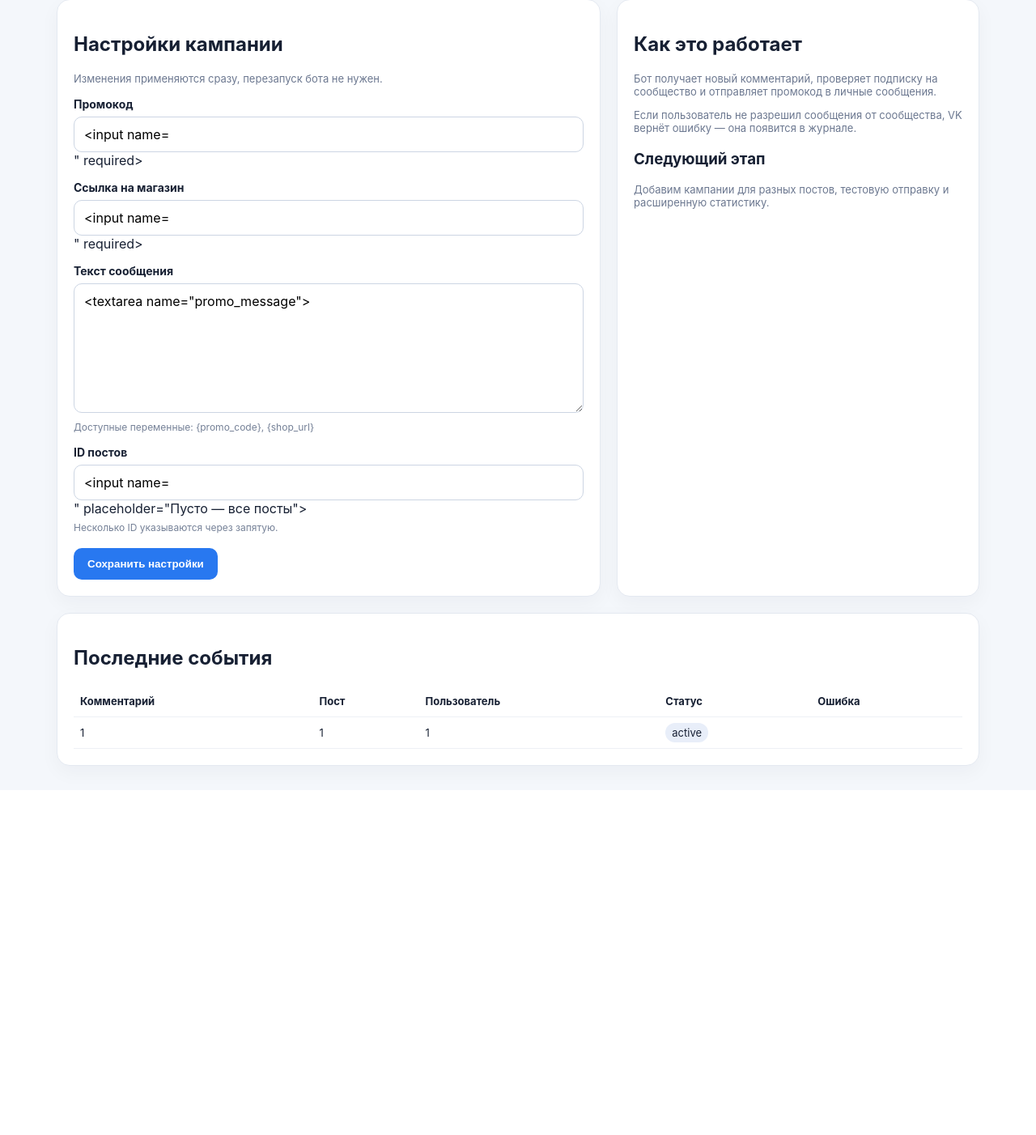
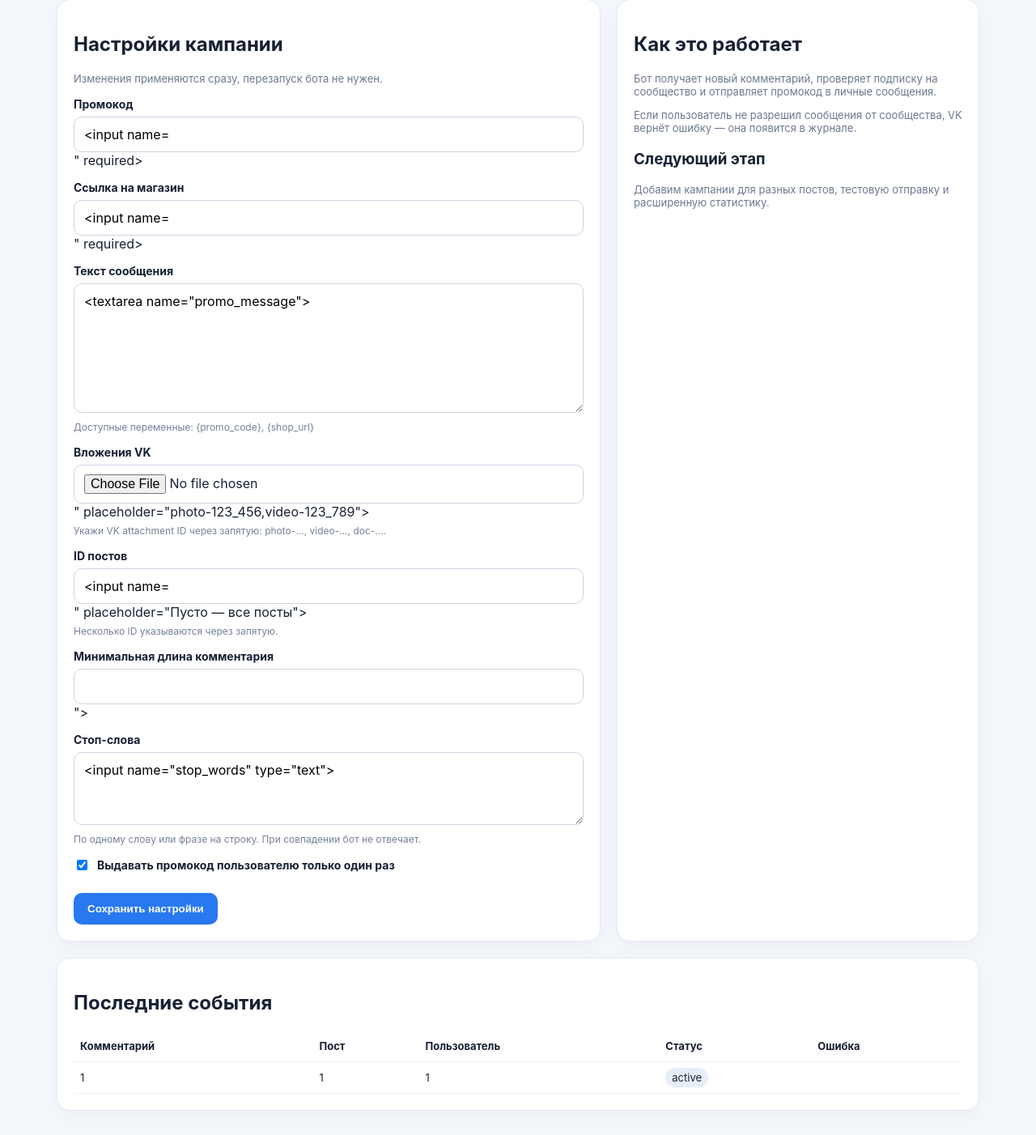
Before and after one commit to k1racle/vkbot_sb, a FastAPI app: template app/templates/admin.html in a window 1280 px wide. Shown: the part 240-1642 px from the top of the page at 81% size. Before the commit the page ends 1204 px from the top, so only its background shows below. Run offline with FastAPI, Linux system fonts and the light colour scheme; the template is opened without the code that fills it: most values are stand-ins (such as "Sample title", 1, 10 or a date in 2020); form fields are guessed from the names that the template uses; parts of the project's set-up code (start-up, migrations or seed data) failed here and were passed over.

Commit message:
Add anti-spam filters and VK attachments

```diff
--- a/app/config.py
+++ b/app/config.py
@@ -19,7 +19,11 @@ class Settings(BaseSettings):
         "Магазин: {shop_url}"
     )
     shop_url: str = "https://example.com"
+    promo_attachments: str = ""
     allowed_post_ids: str = ""
+    stop_words: str = ""
+    min_comment_length: int = 1
+    one_promo_per_user: bool = True
     log_level: str = "INFO"
     admin_username: str = "admin"
     admin_password: str
--- a/app/db.py
+++ b/app/db.py
@@ -49,6 +49,10 @@ def already_processed(session: Session, comment_id: int) -> bool:
     return session.query(ProcessedComment).filter_by(comment_id=comment_id).first() is not None
 
 
+def already_sent_to_user(session: Session, user_id: int) -> bool:
+    return session.query(ProcessedComment).filter_by(user_id=user_id, status="sent").first() is not None
+
+
 def read_settings(session: Session) -> dict[str, str]:
     return {item.key: item.value for item in session.query(BotSetting).all()}
 
--- a/app/main.py
+++ b/app/main.py
@@ -8,7 +8,15 @@ from starlette.middleware.sessions import SessionMiddleware
 from sqlalchemy import func
 
 from .config import get_settings
-from .db import ProcessedComment, SessionLocal, already_processed, init_db, read_settings, save_settings
+from .db import (
+    ProcessedComment,
+    SessionLocal,
+    already_processed,
+    already_sent_to_user,
+    init_db,
+    read_settings,
+    save_settings,
+)
 from .vk_api import VkApiError, is_group_member, send_message
 
 settings = get_settings()
@@ -36,6 +44,15 @@ async def root():
 
 def admin_required(request: Request) -> bool:
     return bool(request.session.get("admin_authenticated"))
+
+
+def setting(values: dict[str, str], name: str, default):
+    value = values.get(name)
+    return default if value is None else value
+
+
+def as_bool(value: str | bool) -> bool:
+    return value is True or str(value).strip().lower() in {"1", "true", "yes", "on"}
 
 
 @app.get("/login", response_class=HTMLResponse)
@@ -75,7 +92,11 @@ async def admin_page(request: Request):
         "promo_code": values.get("promo_code", settings.promo_code),
         "shop_url": values.get("shop_url", settings.shop_url),
         "promo_message": values.get("promo_message", settings.promo_message).replace("\\n", "\n"),
+        "promo_attachments": values.get("promo_attachments", settings.promo_attachments),
         "allowed_post_ids": values.get("allowed_post_ids", settings.allowed_post_ids),
+        "stop_words": values.get("stop_words", settings.stop_words),
+        "min_comment_length": values.get("min_comment_length", str(settings.min_comment_length)),
+        "one_promo_per_user": as_bool(values.get("one_promo_per_user", str(settings.one_promo_per_user))),
     }
     return templates.TemplateResponse(
         "admin.html",
@@ -89,7 +110,11 @@ async def update_admin_settings(
     promo_code: str = Form(...),
     shop_url: str = Form(...),
     promo_message: str = Form(...),
+    promo_attachments: str = Form(""),
     allowed_post_ids: str = Form(""),
+    stop_words: str = Form(""),
+    min_comment_length: int = Form(1),
+    one_promo_per_user: str | None = Form(None),
 ):
     if not admin_required(request):
         return RedirectResponse("/login", status_code=status.HTTP_303_SEE_OTHER)
@@ -100,7 +125,11 @@ async def update_admin_settings(
                 "promo_code": promo_code.strip(),
                 "shop_url": shop_url.strip(),
                 "promo_message": promo_message,
+                "promo_attachments": promo_attachments.strip(),
                 "allowed_post_ids": allowed_post_ids.strip(),
+                "stop_words": stop_words.strip(),
+                "min_comment_length": str(max(0, min_comment_length)),
+                "one_promo_per_user": "true" if one_promo_per_user else "false",
             },
         )
     return RedirectResponse("/admin?saved=1", status_code=status.HTTP_303_SEE_OTHER)
@@ -123,6 +152,7 @@ async def vk_callback(request: Request) -> str:
     comment_id = int(obj.get("id", 0))
     post_id = int(obj.get("post_id", 0))
     user_id = int(obj.get("from_id", 0))
+    comment_text = str(obj.get("text", "")).strip()
     if not comment_id or user_id <= 0:
         return "ok"
     with SessionLocal() as session:
@@ -133,6 +163,26 @@ async def vk_callback(request: Request) -> str:
         session.commit()
 
     try:
+        min_length = int(setting(values, "min_comment_length", settings.min_comment_length))
+        if len(comment_text) < min_length:
+            update_status(comment_id, "too_short")
+            return "ok"
+
+        stop_words = [
+            word.strip().casefold()
+            for word in str(setting(values, "stop_words", settings.stop_words)).replace(",", "\n").splitlines()
+            if word.strip()
+        ]
+        if any(word in comment_text.casefold() for word in stop_words):
+            update_status(comment_id, "stop_word")
+            return "ok"
+
+        if as_bool(setting(values, "one_promo_per_user", settings.one_promo_per_user)):
+            with SessionLocal() as session:
+                if already_sent_to_user(session, user_id):
+                    update_status(comment_id, "already_sent")
+                    return "ok"
+
         post_ids = values.get("allowed_post_ids", settings.allowed_post_ids).strip()
         if post_ids and post_id not in {int(value.strip()) for value in post_ids.split(",") if value.strip()}:
             update_status(comment_id, "post_filtered")
@@ -146,7 +196,8 @@ async def vk_callback(request: Request) -> str:
             promo_code=values.get("promo_code", settings.promo_code),
             shop_url=values.get("shop_url", settings.shop_url),
         )
-        await send_message(user_id, text, random_id=comment_id)
+        attachments = values.get("promo_attachments", settings.promo_attachments)
+        await send_message(user_id, text, random_id=comment_id, attachment=attachments)
         update_status(comment_id, "sent")
         logger.info("Promo sent: comment=%s user=%s", comment_id, user_id)
     except VkApiError as error:
--- a/app/templates/admin.html
+++ b/app/templates/admin.html
@@ -24,8 +24,14 @@
         <label>Ссылка на магазин</label><input name="shop_url" type="url" value="{{ form.shop_url }}" required>
         <label>Текст сообщения</label><textarea name="promo_message" required>{{ form.promo_message }}</textarea>
         <div class="hint">Доступные переменные: {promo_code}, {shop_url}</div>
+        <label>Вложения VK</label><input name="promo_attachments" value="{{ form.promo_attachments }}" placeholder="photo-123_456,video-123_789">
+        <div class="hint">Укажи VK attachment ID через запятую: photo-..., video-..., doc-....</div>
         <label>ID постов</label><input name="allowed_post_ids" value="{{ form.allowed_post_ids }}" placeholder="Пусто — все посты">
         <div class="hint">Несколько ID указываются через запятую.</div>
+        <label>Минимальная длина комментария</label><input name="min_comment_length" type="number" min="0" value="{{ form.min_comment_length }}">
+        <label>Стоп-слова</label><textarea name="stop_words" style="min-height:90px" placeholder="слово 1&#10;слово 2">{{ form.stop_words }}</textarea>
+        <div class="hint">По одному слову или фразе на строку. При совпадении бот не отвечает.</div>
+        <label style="display:flex;gap:9px;align-items:center"><input name="one_promo_per_user" type="checkbox" value="1" style="width:auto" {% if form.one_promo_per_user %}checked{% endif %}> Выдавать промокод пользователю только один раз</label>
         <button type="submit">Сохранить настройки</button>
       </form>
       <section class="panel"><h2>Как это работает</h2><p class="muted">Бот получает новый комментарий, проверяет подписку на сообщество и отправляет промокод в личные сообщения.</p><p class="muted">Если пользователь не разрешил сообщения от сообщества, VK вернёт ошибку — она появится в журнале.</p><h3>Следующий этап</h3><p class="muted">Добавим кампании для разных постов, тестовую отправку и расширенную статистику.</p></section>
--- a/docker-compose.yml
+++ b/docker-compose.yml
@@ -13,6 +13,10 @@ services:
       PROMO_CODE: ${PROMO_CODE}
       SHOP_URL: ${SHOP_URL}
       PROMO_MESSAGE: ${PROMO_MESSAGE}
+      PROMO_ATTACHMENTS: ${PROMO_ATTACHMENTS}
+      MIN_COMMENT_LENGTH: ${MIN_COMMENT_LENGTH}
+      STOP_WORDS: ${STOP_WORDS}
+      ONE_PROMO_PER_USER: ${ONE_PROMO_PER_USER}
       ALLOWED_POST_IDS: ${ALLOWED_POST_IDS}
       LOG_LEVEL: ${LOG_LEVEL}
       ADMIN_USERNAME: ${ADMIN_USERNAME}
```
Also changed, not shown: app/vk_api.py (+5 -2 lines), README.md, 1 other file.
